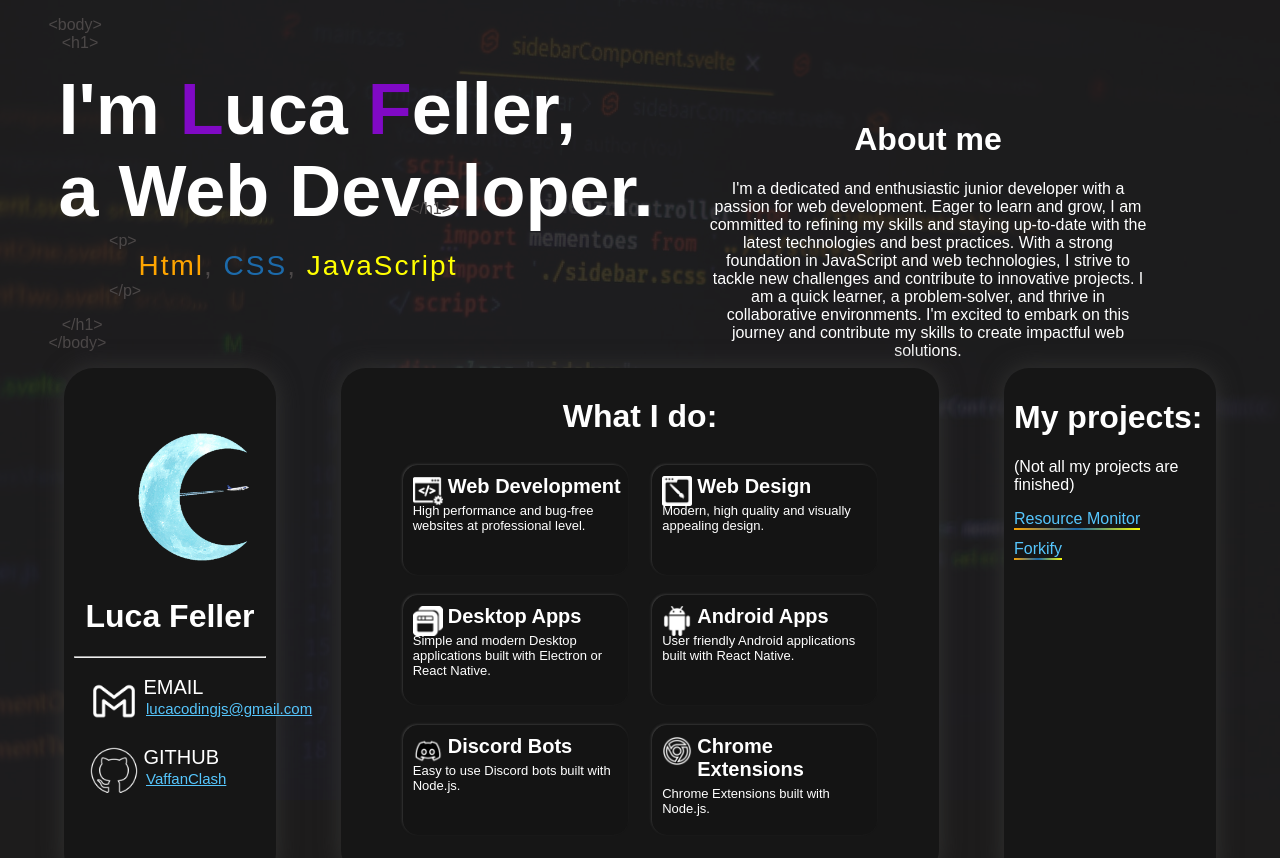
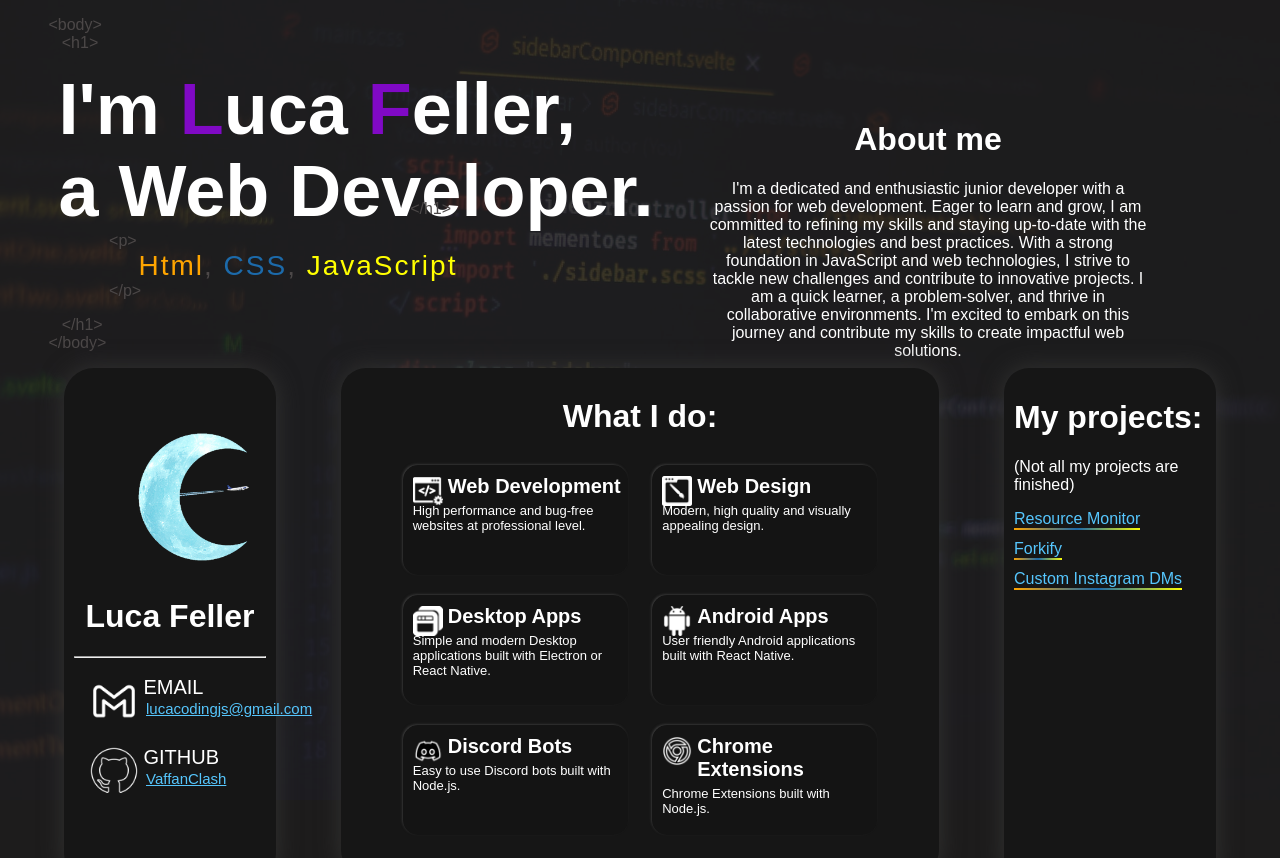
Before and after one commit to VaffanClash/portfolio, a website: page index.html in a window 1280 px wide. Drawn offline with Linux system fonts and the light colour scheme; a web font is replaced by a local one.

Commit message:
Added Custom IG Dms project

```diff
--- a/index.html
+++ b/index.html
@@ -139,6 +139,7 @@
 
             <a class="projectEntry" href="https://github.com/VaffanClash/Resource-monitor">Resource Monitor</a>
             <a class="projectEntry" href="https://github.com/VaffanClash/forkify">Forkify</a>
+            <a class="projectEntry" href="https://github.com/VaffanClash/CUSTOM-IG-DMS">Custom Instagram DMs</a>
         </div>
 
     </div>
```
Also changed, not shown: style.css (+12 -0 lines).
